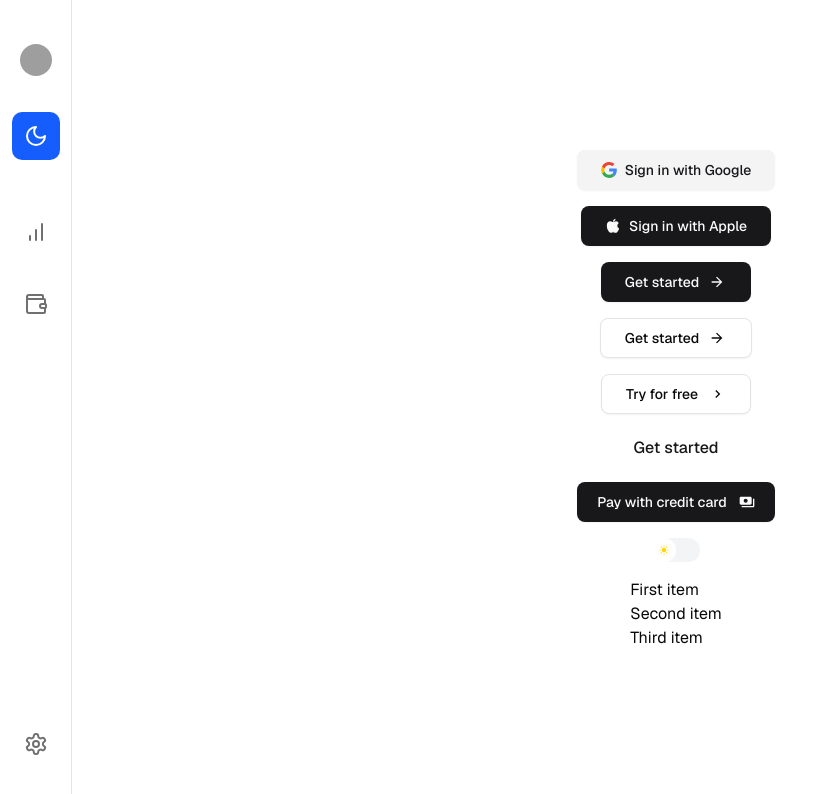
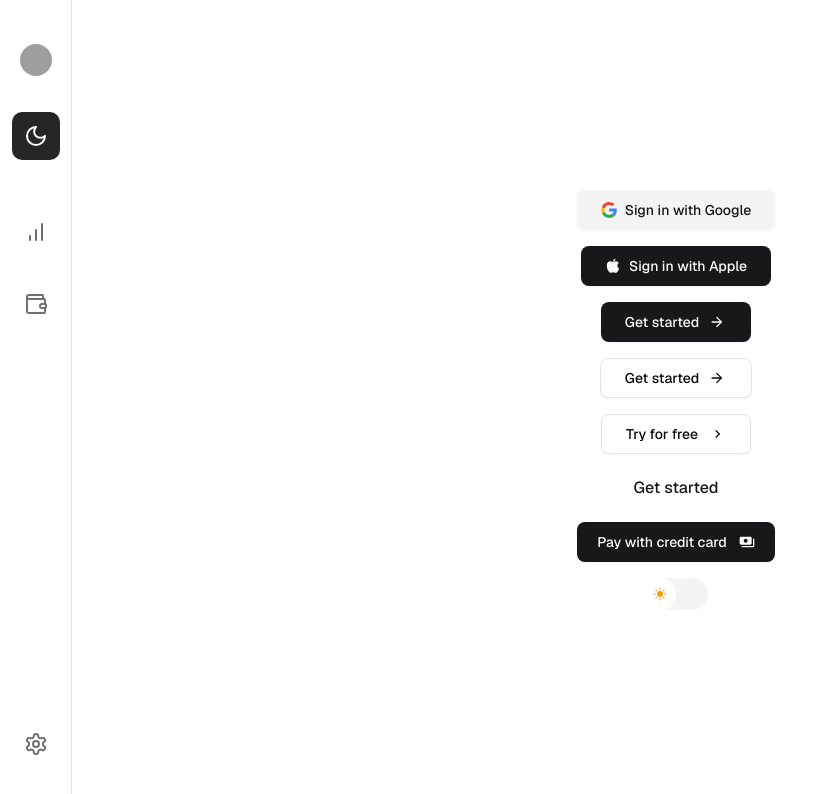
Before and after one commit to mateusmachry/microinteractionsui, a Next.js app: page / in a window 1280 px wide. Both pictures are taken after a click on the element 35 px from the left and 136 px from the top of the page. Shown: the top 794 px of the page, without its empty margins (0-826 px from the left). Built offline with nearby package versions, Linux system fonts and the light colour scheme; grey boxes are pictures that could not be loaded.

Commit message:
updated sidebar default colors on selected

```diff
--- a/src/app/page.tsx
+++ b/src/app/page.tsx
@@ -28,8 +28,6 @@ export default function Home() {
         <ProgressButton />
 
         <ThemeToggle1Example />
-
-        <AnimationSequenceExample />
       </div>
     </div>
 
--- a/src/examples/sidebar/sidebar1.tsx
+++ b/src/examples/sidebar/sidebar1.tsx
@@ -22,6 +22,8 @@ export function Sidebar1Example() {
             footerItems={[
                 { key: 'settings', element: <Settings />, tooltip: 'Settings', showActiveState: true }
             ]}
+            selectedBackgroundColor="bg-neutral-800"
+            selectedBackgroundColorOnHover="bg-neutral-900"
         />
     )
 }
--- a/src/examples/theme-toggle/theme-toggle1.tsx
+++ b/src/examples/theme-toggle/theme-toggle1.tsx
@@ -7,6 +7,6 @@ export function ThemeToggle1Example() {
     const { resolvedTheme, setTheme } = useTheme();
 
     return (
-        <ThemeToggle1 size="default" initialTheme={resolvedTheme} onChange={(theme: Theme) => { setTheme(theme) }} />
+        <ThemeToggle1 size="lg" initialTheme={resolvedTheme} onChange={(theme: Theme) => { setTheme(theme) }} />
     )
 }
--- a/src/registry/sidebar1/sidebar1.tsx
+++ b/src/registry/sidebar1/sidebar1.tsx
@@ -18,8 +18,8 @@ export type SidebarItem = {
 
 export type SidebarProps = {
     selectedItemKey: string,
-    selectBackgroundColor?: string,
-    selectBackgroundColorOnHover?: string,
+    selectedBackgroundColor?: string,
+    selectedBackgroundColorOnHover?: string,
     headerItems?: SidebarItem[],
     contentItems?: SidebarItem[],
     footerItems?: SidebarItem[],
@@ -29,8 +29,8 @@ export type SidebarProps = {
 
 export function Sidebar1({
     selectedItemKey,
-    selectBackgroundColor = "bg-blue-600",
-    selectBackgroundColorOnHover = "bg-blue-700",
+    selectedBackgroundColor = "bg-neutral-800",
+    selectedBackgroundColorOnHover = "bg-neutral-900",
     headerItems = [],
     contentItems = [],
     footerItems = [],
@@ -53,7 +53,7 @@ export function Sidebar1({
                             <AnimatePresence>
                                 {isSelected && (
                                     <motion.div
-                                        className={`absolute inset-0 ${selectBackgroundColor} hover:${selectBackgroundColorOnHover} rounded-lg`}
+                                        className={`absolute inset-0 ${selectedBackgroundColor} hover:${selectedBackgroundColorOnHover} rounded-lg`}
                                         initial={{ scale: 0 }}
                                         animate={{ scale: 1 }}
                                         exit={{ scale: 0, opacity: 0 }}
--- a/src/registry/theme-toggle1/theme-toggle1.tsx
+++ b/src/registry/theme-toggle1/theme-toggle1.tsx
@@ -35,7 +35,7 @@ const Sun = (props: SVGProps<SVGSVGElement>) => {
             width="1em"
             height="1em"
             viewBox="0 0 24 24"
-            fill="rgb(255, 214, 0)"
+            fill="#F59E0B"
         >
             <path d="M12 2.25a.75.75 0 0 1 .75.75v2.25a.75.75 0 0 1-1.5 0V3a.75.75 0 0 1 .75-.75ZM7.5 12a4.5 4.5 0 1 1 9 0 4.5 4.5 0 0 1-9 0ZM18.894 6.166a.75.75 0 0 0-1.06-1.06l-1.591 1.59a.75.75 0 1 0 1.06 1.061l1.591-1.59ZM21.75 12a.75.75 0 0 1-.75.75h-2.25a.75.75 0 0 1 0-1.5H21a.75.75 0 0 1 .75.75ZM17.834 18.894a.75.75 0 0 0 1.06-1.06l-1.59-1.591a.75.75 0 1 0-1.061 1.06l1.59 1.591ZM12 18a.75.75 0 0 1 .75.75V21a.75.75 0 0 1-1.5 0v-2.25A.75.75 0 0 1 12 18ZM7.758 17.303a.75.75 0 0 0-1.061-1.06l-1.591 1.59a.75.75 0 0 0 1.06 1.061l1.591-1.59ZM6 12a.75.75 0 0 1-.75.75H3a.75.75 0 0 1 0-1.5h2.25A.75.75 0 0 1 6 12ZM6.697 7.757a.75.75 0 0 0 1.06-1.06l-1.59-1.591a.75.75 0 0 0-1.061 1.06l1.59 1.591Z" />
         </svg>
```
